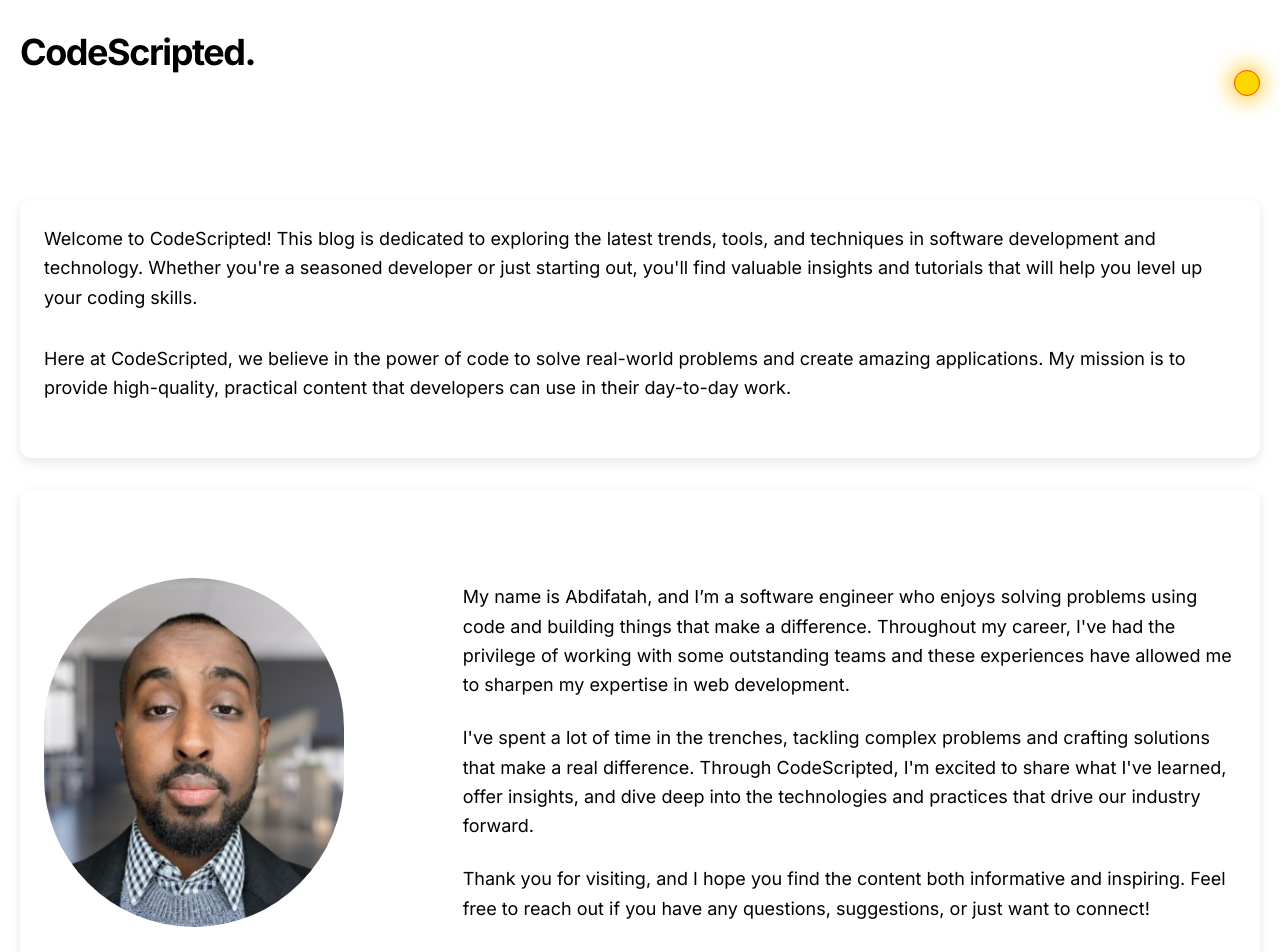
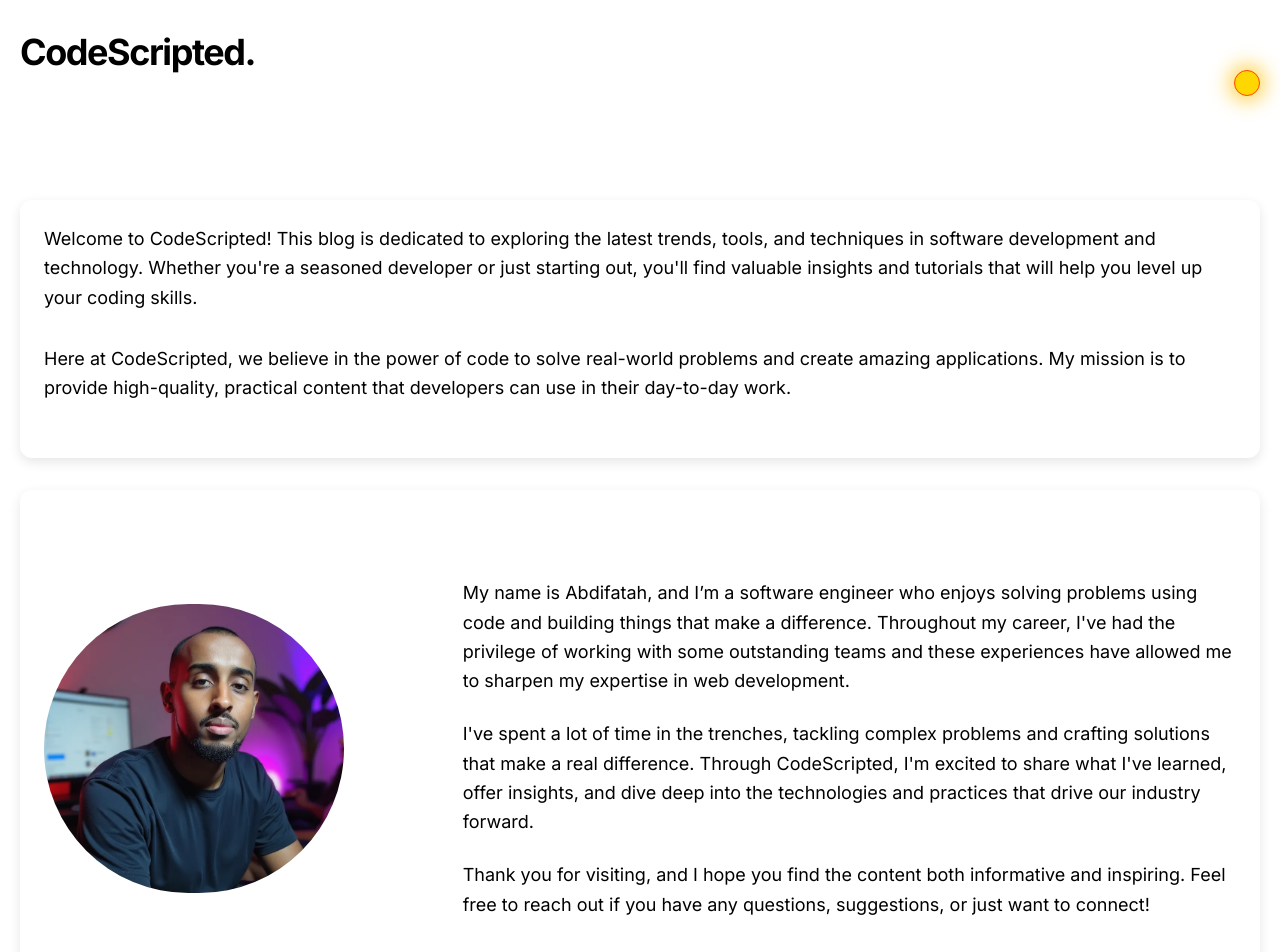
Before and after one commit to aartan/code-scripted, a Next.js app: page /about in a window 1280 px wide. Shown: the top 952 px of the page. Built offline with nearby package versions, Linux system fonts and the light colour scheme.

Commit message:
update image

```diff
--- a/src/app/about/page.tsx
+++ b/src/app/about/page.tsx
@@ -28,7 +28,7 @@
             <div className="flex flex-col md:flex-row items-center mb-16 mt-16 animate-fade-in-up">
               <div className="w-full md:w-1/3 mb-6 md:mb-0 md:mr-8 animate-scale-in">
                 <Image
-                  src="/assets/blog/authors/me.jpeg"
+                  src="/assets/blog/authors/me.png"
                   alt="Author Image"
                   width={300}
                   height={300}
```
Also changed, not shown: public/assets/blog/authors/me.jpeg (deleted), public/assets/blog/authors/me.png (added).
